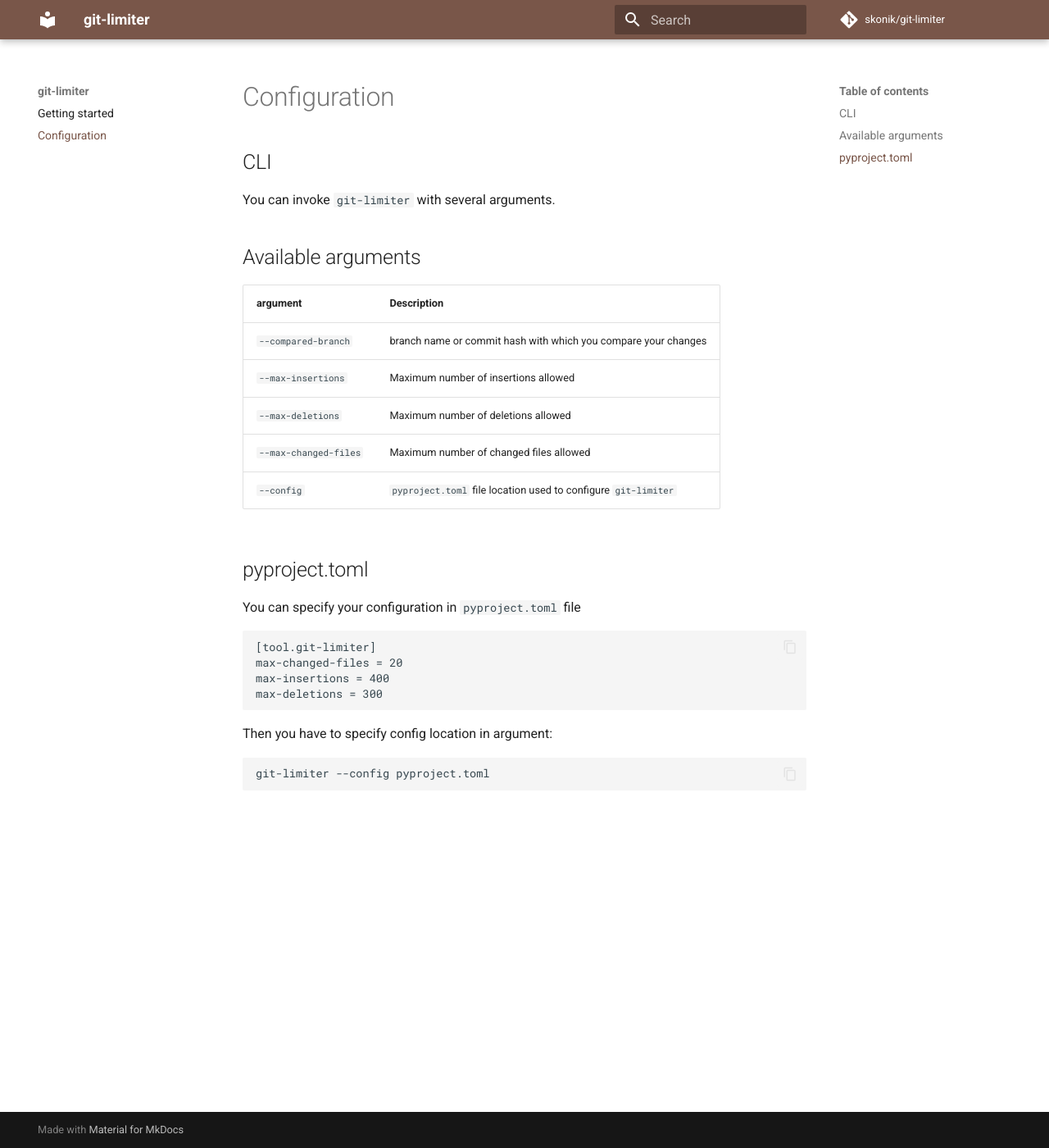
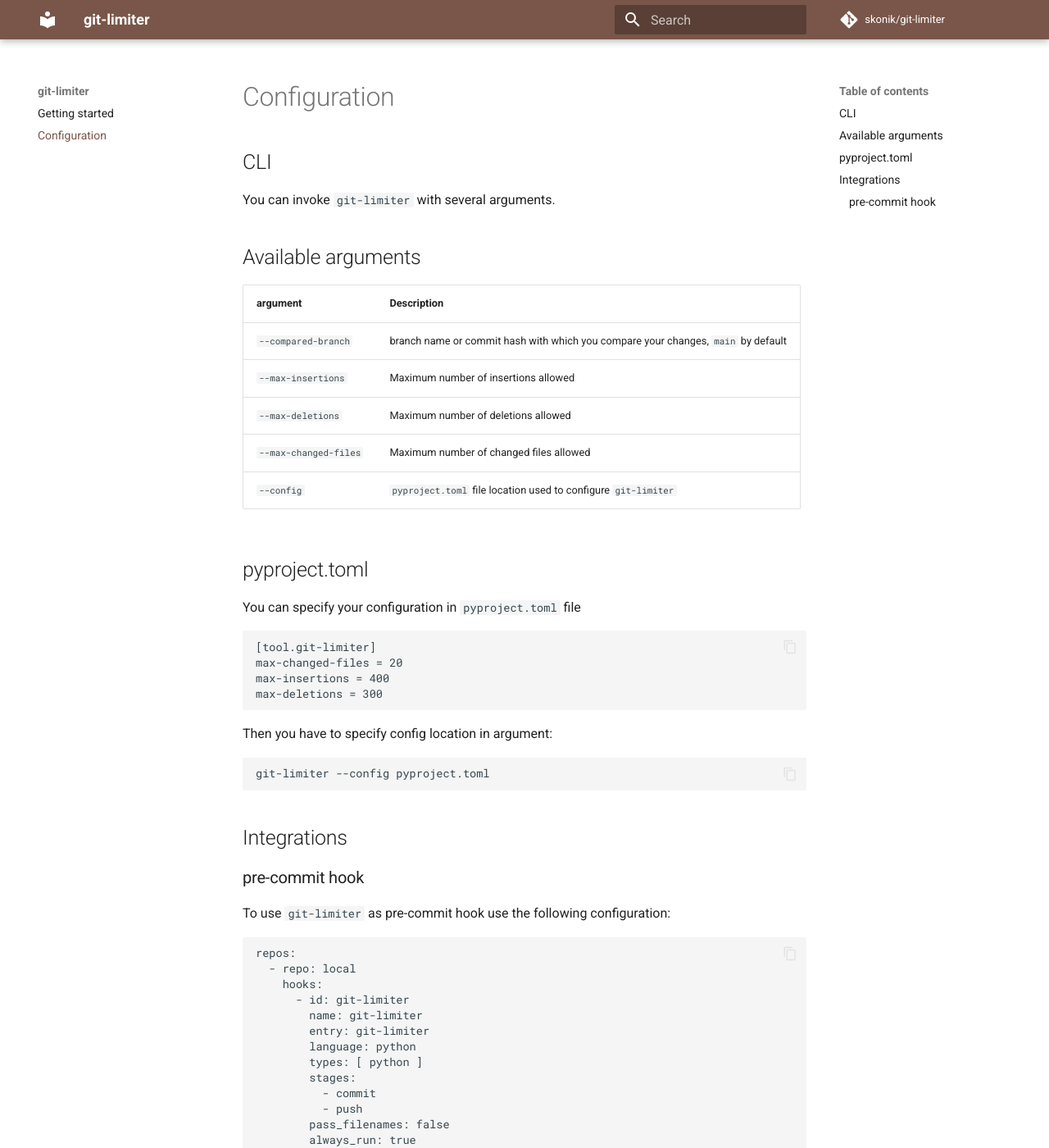
Before and after one commit to skonik/git-limiter, an MkDocs documentation site: the page built from docs/src/configuration.md, in a window 1280 px wide and 1400 px high. Shown: the whole window at 82% size. Built offline with MkDocs 1.6.1 and Material for MkDocs 9.7.7, drawn with Linux system fonts in a browser that asks for light colours; comment, search, counter and statistics services are not loaded; some of the changed text lies outside the part shown.

Commit message:
docs: add pre-commit integration

````diff
--- a/docs/src/configuration.md
+++ b/docs/src/configuration.md
@@ -6,13 +6,13 @@
 
 ## Available arguments
 
-| argument | Description                                                    |
-|----|----------------------------------------------------------------|
-| `--compared-branch` | branch name or commit hash with which you compare your changes |
-| `--max-insertions` | Maximum number of insertions allowed                           |
-| `--max-deletions` | Maximum number of deletions allowed                            |
-| `--max-changed-files` | Maximum number of changed files allowed                        |
-| `--config` | `pyproject.toml` file location used to configure `git-limiter`
+| argument | Description                                                                       |
+|----|-----------------------------------------------------------------------------------|
+| `--compared-branch` | branch name or commit hash with which you compare your changes, `main` by default |
+| `--max-insertions` | Maximum number of insertions allowed                                              |
+| `--max-deletions` | Maximum number of deletions allowed                                               |
+| `--max-changed-files` | Maximum number of changed files allowed                                           |
+| `--config` | `pyproject.toml` file location used to configure `git-limiter`                    |
 
 ## pyproject.toml
 
@@ -30,3 +30,31 @@
 ```sh
 git-limiter --config pyproject.toml
 ```
+
+
+## Integrations
+
+### pre-commit hook
+
+To use `git-limiter` as pre-commit hook use the following configuration:
+
+```yaml
+repos:
+  - repo: local
+    hooks:
+      - id: git-limiter
+        name: git-limiter
+        entry: git-limiter
+        language: python
+        types: [ python ]
+        stages:
+          - commit
+          - push
+        pass_filenames: false
+        always_run: true
+        args: [
+          "--config",
+          "pyproject.toml"
+        ]
+
+```
````
Also changed, not shown: docs/src/index.md (+4 -0 lines), README.md.
